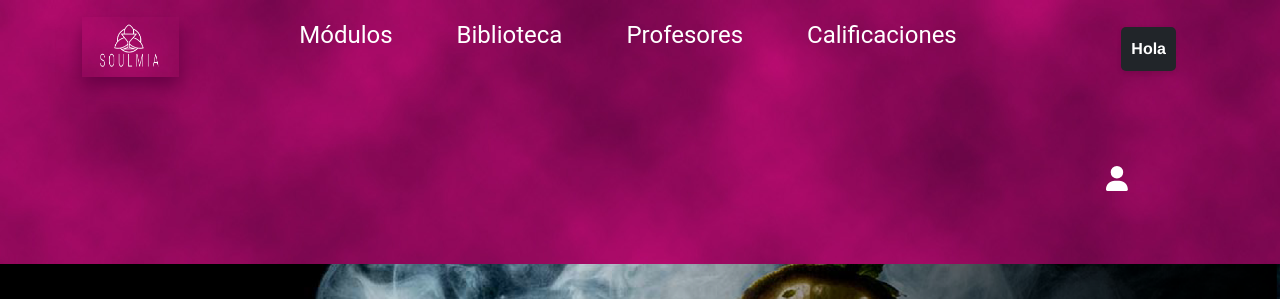
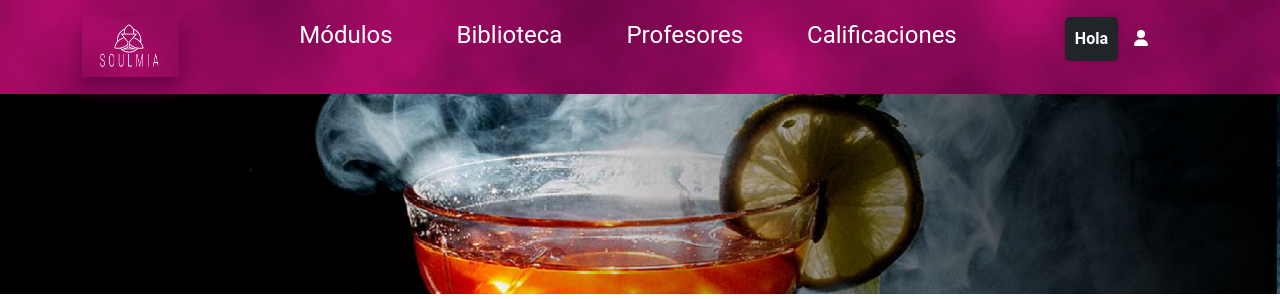
Before and after one commit to CarolainR/SOULMIA, a plain HTML site: page index.html in a window 1280 px wide. Shown: the top 299 px of the page. Drawn offline with nearby package versions, Linux system fonts and the light colour scheme.

Commit message:
acomodacion del banner de index y estilos para saludos al iniciar sesion

```diff
--- a/css/style.css
+++ b/css/style.css
@@ -30,9 +30,6 @@ body {
 }
 
 .greeting {
-    position: absolute;
-    top: 10px;
-    right: 10px;
     background-color: #f1f1f1;
     padding: 10px;
     border-radius: 5px;
--- a/index.html
+++ b/index.html
@@ -51,22 +51,22 @@
                         </div>
                     </div>
                     <div class="col-4 d-flex justify-content-end"> <!-- columna de icono de perfil y greeting -->
-                        <div class="sectionRight d-flex align-items-center">
+
                         <!-- Menú desplegable de perfil -->
-                            <div class="profileMenu">
+                        <div class="d-flex">
                             <!-- fila de saludo -->
-                                <div class="row">
-                                    <div class="col-12 text-white text-center p-5">
+
+                            <div class="text-white text-center">
                                 <div class="greeting bg-dark d-flex " id="greeting" style="display: none;">
-                                            <span id="welcomeMessage">Hola</span>
-                                            <span id="username"></span>
-                                        </div>
+                                    <span id="welcomeMessage">Hola <span id="username"></span></span>
+
                                 </div>
                             </div>
 
+
                             <!-- fila de icono de perfil y menu dropdown -->
-                                <div class="row">
-                                    <div class="col-12 text-white text-center p-5">
+
+                            <div class="text-white text-center d-flex align-items-center px-3">
                                 <span class="profileIcon" onclick="toggleProfileMenu()">
                                     <i class="fas fa-user"></i>
                                 </span>
@@ -76,9 +76,9 @@
                                     <a href="./index.html" id="logoutBtn" aria-label="Ir a logout">logout</a>
                                 </div>
                             </div>
+
                         </div>
-                            </div>
-                        </div>
+
                     </div>
                 </div>
 
@@ -86,7 +86,7 @@
 
     </div>
 
-    <div  id="container-banner">
+    <div id="container-banner">
 
         <img class="img-fluid " src="./sources/Banner Modulo 4 clases de cocteleria_Mesa de trabajo 1.png">
 
--- a/js/app.js
+++ b/js/app.js
@@ -34,7 +34,7 @@
             // Obtener nombre de usuario del localStorage
             const user = JSON.parse(localStorage.getItem('user'));
             if (user) {
-                usernameSpan.textContent = user.email || user.username; // Ajusta esto según el formato del usuario
+                usernameSpan.textContent =  user.fullName; // Ajusta esto según el formato del usuario
                 greetingDiv.style.display = 'block';
             }
         }
```
Lines whose indentation alone changed are shown as unchanged.
